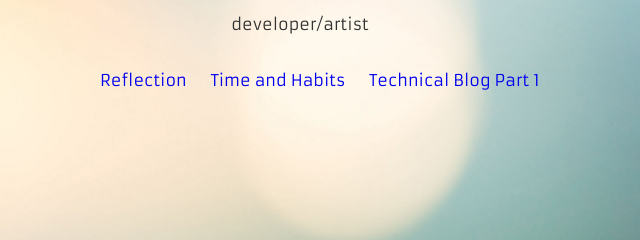
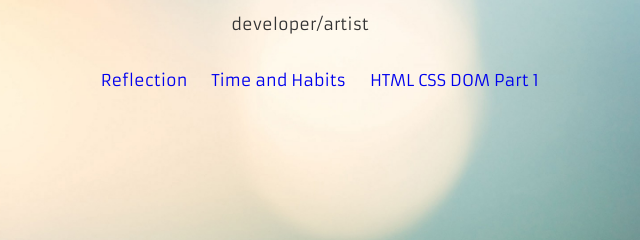
Before and after one commit to martybutts/martybutts.github.io, a plain HTML site: page index.html in a window 1280 px wide. Shown: the part 274-514 px from the top of the page, 340-980 px from the left. Drawn offline with Linux system fonts and the light colour scheme.

Commit message:
change title tech blog pt 1

```diff
--- a/index.html
+++ b/index.html
@@ -19,7 +19,7 @@
             <a href= "https://martybutts.github.io/blog/c1-time-and-habits-blog.html">Time and Habits</a>
           </li>
           <li>
-            <a href= "https://martybutts.github.io/blog/t2-html-css-dom-p1.html">Technical Blog Part 1</a>
+            <a href= "https://martybutts.github.io/blog/t2-html-css-dom-p1.html">HTML CSS DOM Part 1</a>
           </li>
         </ul>
       </div>
```
